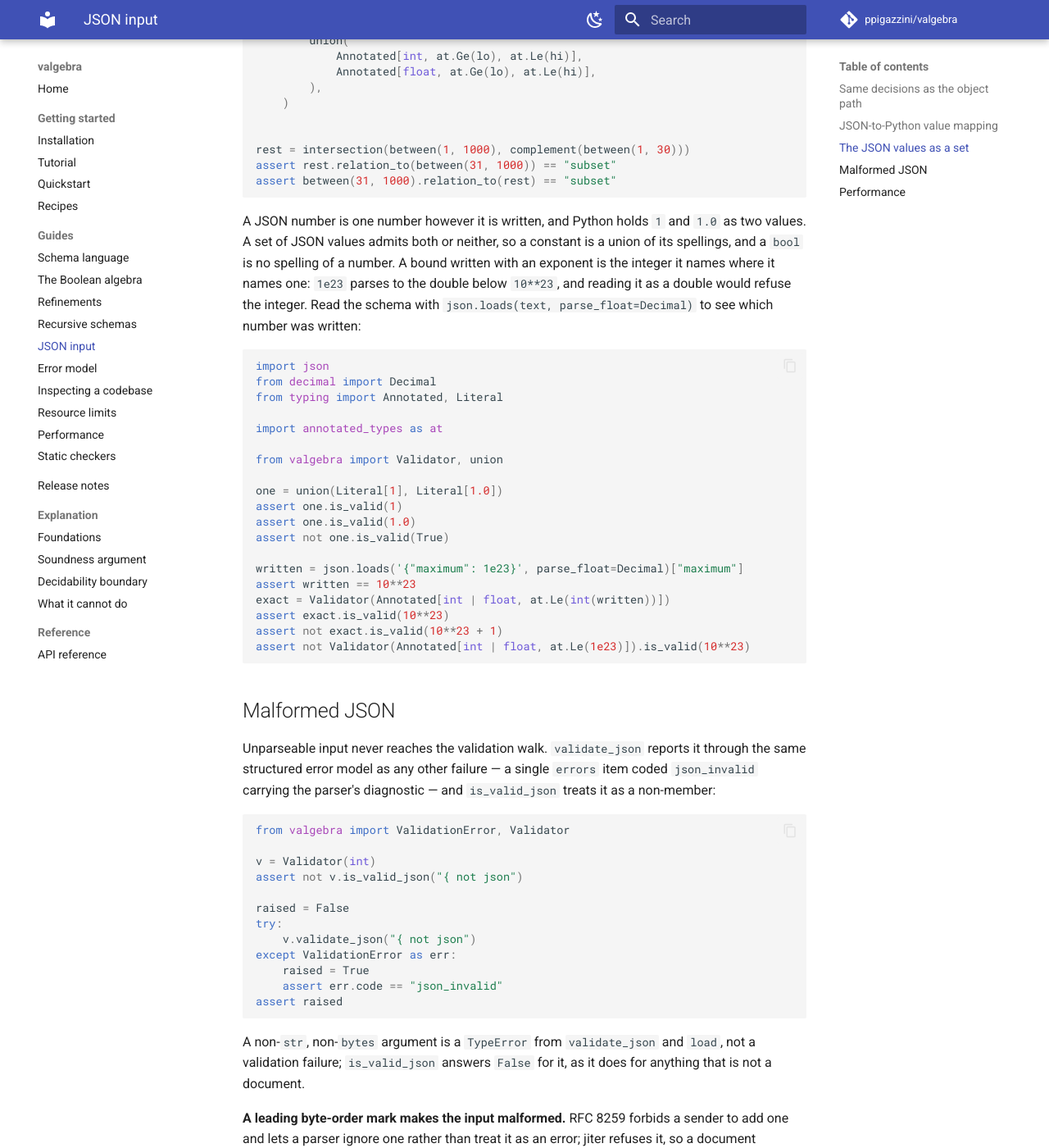
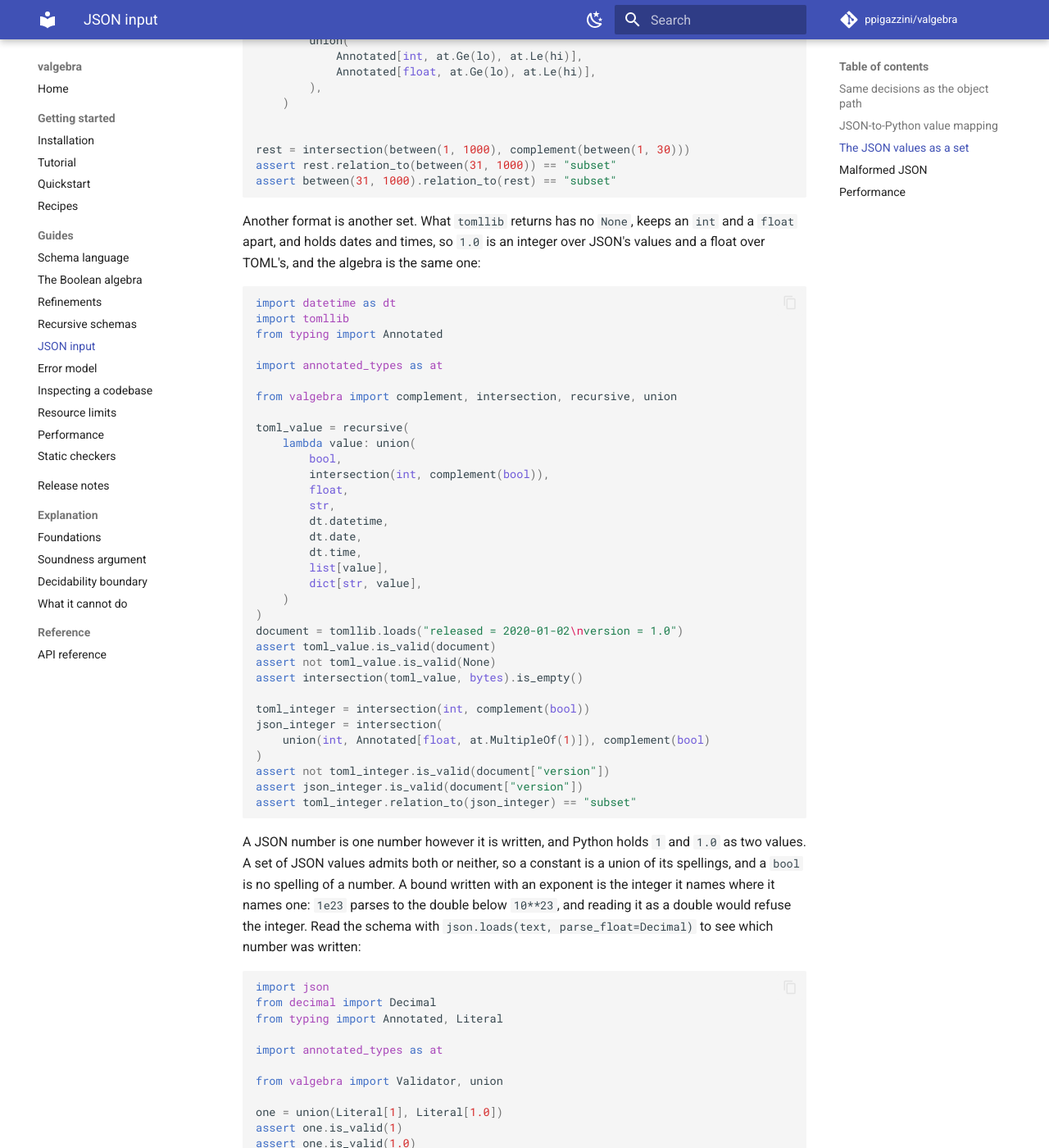
Before and after one commit to ppigazzini/valgebra, an MkDocs documentation site: the page built from docs/07-json.md, in a window 1280 px wide and 1400 px high, scrolled down 3957 px. Shown: the whole window at 82% size. Built offline with MkDocs 1.6.1 and Material for MkDocs 9.7.7, drawn with Linux system fonts in a browser that asks for light colours; comment, search, counter and statistics services are not loaded.

Commit message:
test: one keyword denotes a set per universe
What tomllib returns is a set as what json.loads returns is, so a TOML value and
a JSON value are read by one algebra under two tops. One JSON Schema denotes two
sets: {"type": "integer"} holds 1.0 over JSON's values and not over TOML's,
where it is a float. The laws of the relative algebra are held below both tops,
dates and times among TOML's, and the JSON page writes the second top beside the
first.

````diff
--- a/docs/07-json.md
+++ b/docs/07-json.md
@@ -203,6 +203,46 @@ assert rest.relation_to(between(31, 1000)) == "subset"
 assert between(31, 1000).relation_to(rest) == "subset"
 ```
 
+Another format is another set. What `tomllib` returns has no `None`, keeps an `int`
+and a `float` apart, and holds dates and times, so `1.0` is an integer over JSON's
+values and a float over TOML's, and the algebra is the same one:
+
+```python
+import datetime as dt
+import tomllib
+from typing import Annotated
+
+import annotated_types as at
+
+from valgebra import complement, intersection, recursive, union
+
+toml_value = recursive(
+    lambda value: union(
+        bool,
+        intersection(int, complement(bool)),
+        float,
+        str,
+        dt.datetime,
+        dt.date,
+        dt.time,
+        list[value],
+        dict[str, value],
+    )
+)
+document = tomllib.loads("released = 2020-01-02\nversion = 1.0")
+assert toml_value.is_valid(document)
+assert not toml_value.is_valid(None)
+assert intersection(toml_value, bytes).is_empty()
+
+toml_integer = intersection(int, complement(bool))
+json_integer = intersection(
+    union(int, Annotated[float, at.MultipleOf(1)]), complement(bool)
+)
+assert not toml_integer.is_valid(document["version"])
+assert json_integer.is_valid(document["version"])
+assert toml_integer.relation_to(json_integer) == "subset"
+```
+
 A JSON number is one number however it is written, and Python holds `1` and `1.0`
 as two values. A set of JSON values admits both or neither, so a constant is a union
 of its spellings, and a `bool` is no spelling of a number. A bound written with an
````
Also changed, not shown: docs/dev/10-theory.md (+5 -2 lines), 1 other file.
